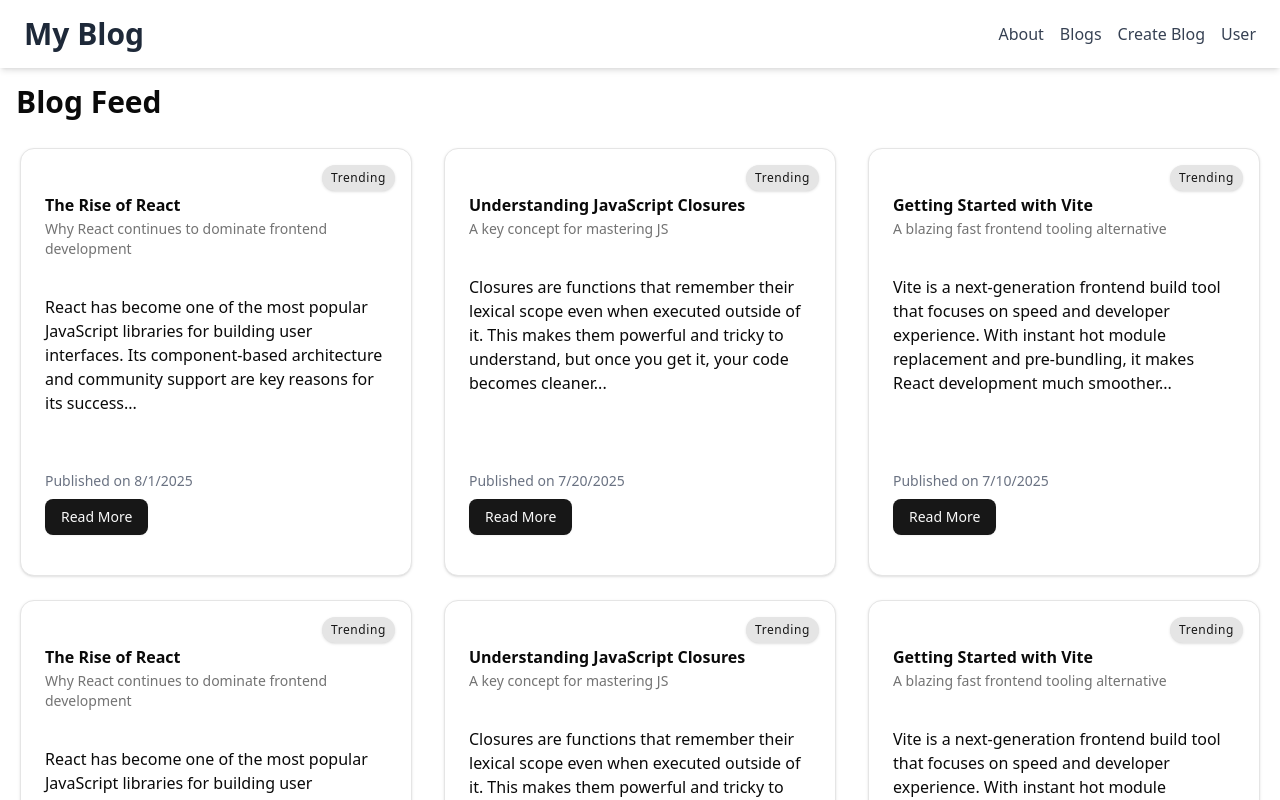
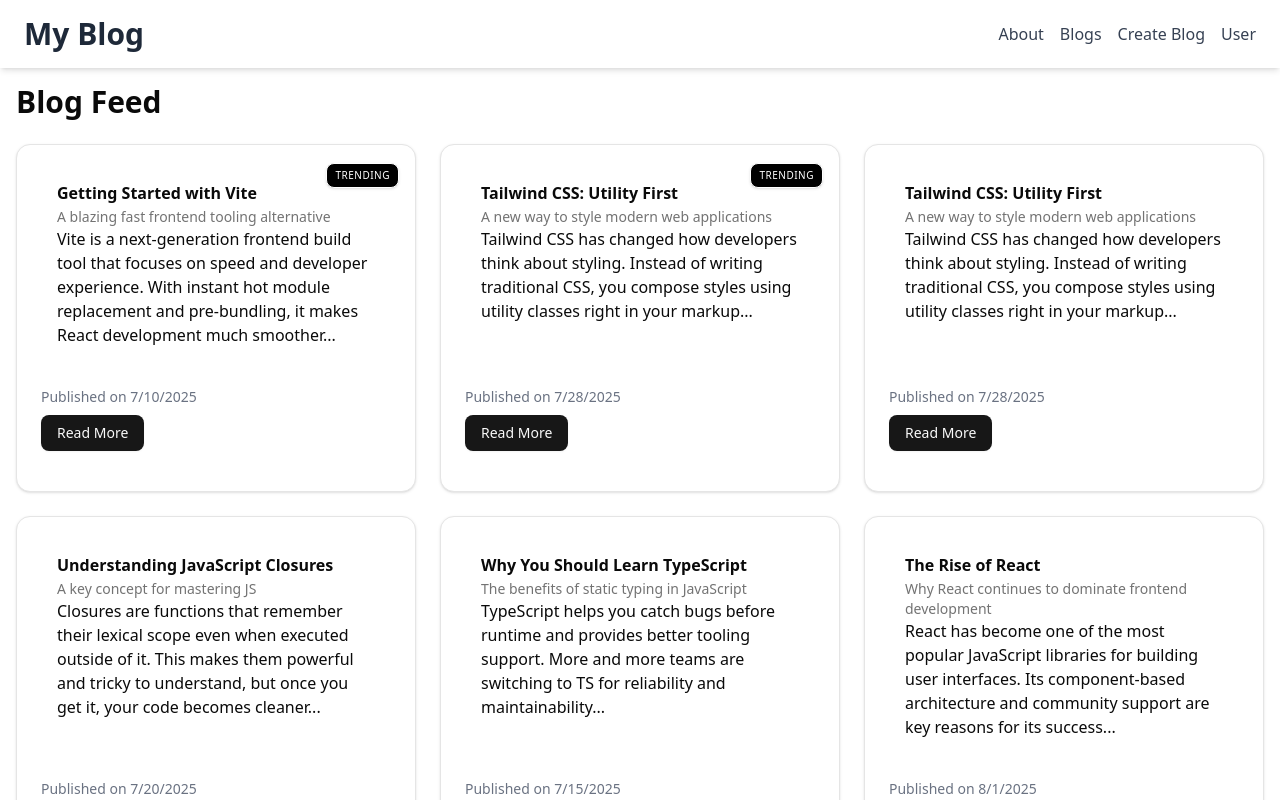
Before and after one commit to Sahana-Lakshmipathy-1/Blog-Website, a React (Vite) app in the folder client/: page /blog in a window 1280 px wide. Shown: the top 800 px of the page. Built offline with nearby package versions, Linux system fonts and the light colour scheme.

Commit message:
session storage and bloglayout rendering

```diff
--- a/client/src/components/BlogCard.jsx
+++ b/client/src/components/BlogCard.jsx
@@ -1,23 +1,44 @@
 import React from 'react'
-import {Card, CardContent, CardDescription, CardFooter, CardHeader,CardTitle} from '@/components/ui/card'
+import {
+  Card,
+  CardContent,
+  CardDescription,
+  CardFooter,
+  CardHeader,
+  CardTitle
+} from '@/components/ui/card'
 import { Button } from './ui/button'
 import { Link } from 'react-router-dom'
 import { Badge } from "@/components/ui/badge"
 
 const BlogCard = ({ blog }) => {
+  const badgeColor = blog.badge === 'Trending'
+    ? 'bg-black text-white border-white'
+    : blog.badge === 'New Article'
+    ? 'bg-blue-100 text-blue-800 border-blue-300'
+    : 'bg-gray-200 text-gray-800 border-gray-300';
+
   return (
-        <div className="grid-3col-3">
-            <Card className="h-full flex flex-col justify-between relative m-1">
-                <div>
-                    {blog.trending === true ?
-                    (<Badge variant="secondary" className="text-xs absolute top-4 right-4 tracking-wider border bg-neutral-200 px-2 py-1 rounded-xl shadow-sm">Trending</Badge>):
-                    ""}
+    <div className="grid-3col-3 relative">
+      <Card className="h-full flex flex-col justify-between relative">
+        <div className="p-4">
+          {blog.badge && (
+            <div className="absolute top-4 right-4">
+              <Badge
+                variant="default"
+                className={`text-[10px] uppercase tracking-wider border px-2 py-1 rounded-md shadow-sm ${badgeColor}`}
+              >
+                {blog.badge}
+              </Badge>
+            </div>
+          )}
 
-                    <CardHeader className="m-3 p-3">
+          <CardHeader>
             <CardTitle>{blog.title}</CardTitle>
             <CardDescription>{blog.subtitle}</CardDescription>
           </CardHeader>
-                    <CardContent className="m-3 p-3">
+
+          <CardContent>
             <p>{blog.content}</p>
           </CardContent>
         </div>
--- a/client/src/components/BlogForm.jsx
+++ b/client/src/components/BlogForm.jsx
@@ -1,11 +1,23 @@
 import React from 'react';
-import {Card,CardContent,CardDescription,CardFooter,CardHeader,CardTitle} from '@/components/ui/card';
+import { useNavigate } from 'react-router-dom';
+import { handleSubmit } from '../hooks/Submit';
+
+import {
+  Card,
+  CardContent,
+  CardDescription,
+  CardFooter,
+  CardHeader,
+  CardTitle,
+} from '@/components/ui/card';
 import { Input } from '@/components/ui/input';
 import { Label } from '@/components/ui/label';
 import { Textarea } from '@/components/ui/textarea';
 import { Button } from '@/components/ui/button';
 
 const BlogForm = () => {
+  const navigate = useNavigate();
+
   return (
     <div className="max-w-2xl mx-auto p-6">
       <Card className="shadow-lg rounded-2xl border border-gray-200">
@@ -14,14 +26,16 @@ const BlogForm = () => {
           <CardDescription>Get your ideas up and running...</CardDescription>
         </CardHeader>
 
+
+        <form onSubmit={(e) => handleSubmit(e, navigate)}>
           <CardContent className="space-y-6">
             <div className="space-y-2">
               <Label htmlFor="title">Title</Label>
               <Input
                 id="title"
+                name="title"
                 type="text"
                 placeholder="Give a title for your blog"
-              className="transition-all duration-200"
               />
             </div>
 
@@ -29,9 +43,9 @@ const BlogForm = () => {
               <Label htmlFor="subtitle">Subtitle</Label>
               <Input
                 id="subtitle"
+                name="subtitle"
                 type="text"
                 placeholder="Give a suitable subtitle"
-              className="transition-all duration-200"
               />
             </div>
 
@@ -39,16 +53,20 @@ const BlogForm = () => {
               <Label htmlFor="content">Content</Label>
               <Textarea
                 id="content"
+                name="content"
                 placeholder="Write your blog here..."
-              className="min-h-[180px] rounded-xl border border-gray-300 bg-white shadow-sm focus:border-blue-400 focus:ring-2 focus:ring-blue-200 focus:outline-none transition-all duration-200"
+                className="min-h-[180px]"
               />
             </div>
 
-          <Button className="w-full mt-4">Submit</Button>
+            <Button type="submit" className="w-full mt-4">
+              Submit
+            </Button>
           </CardContent>
+        </form>
 
         <CardFooter className="text-sm text-muted-foreground">
-          <p>Card Footer: Date/Time Published</p>
+          <p>Your blog will be saved in session and shown in preview.</p>
         </CardFooter>
       </Card>
     </div>
--- /dev/null
+++ b/client/src/components/BlogPreview.jsx
@@ -0,0 +1,9 @@
+import React from 'react'
+
+const BlogPreview = () => {
+  return (
+    <div>BlogPreview</div>
+  )
+}
+
+export default BlogPreview
--- a/client/src/data/blog.json
+++ b/client/src/data/blog.json
@@ -5,7 +5,7 @@
     "subtitle": "Why React continues to dominate frontend development",
     "content": "React has become one of the most popular JavaScript libraries for building user interfaces. Its component-based architecture and community support are key reasons for its success...",
     "createdAt": "2025-08-01T10:30:00Z",
-    "trending": true
+    "badge": "New Article"
   },
   {
     "id": 2,
@@ -13,7 +13,7 @@
     "subtitle": "A new way to style modern web applications",
     "content": "Tailwind CSS has changed how developers think about styling. Instead of writing traditional CSS, you compose styles using utility classes right in your markup...",
     "createdAt": "2025-07-28T14:45:00Z",
-    "trending": false
+    "badge": ""
   },
   {
     "id": 3,
@@ -21,7 +21,7 @@
     "subtitle": "A key concept for mastering JS",
     "content": "Closures are functions that remember their lexical scope even when executed outside of it. This makes them powerful and tricky to understand, but once you get it, your code becomes cleaner...",
     "createdAt": "2025-07-20T08:15:00Z",
-    "trending": true
+    "badge": ""
   },
   {
     "id": 4,
@@ -29,7 +29,7 @@
     "subtitle": "The benefits of static typing in JavaScript",
     "content": "TypeScript helps you catch bugs before runtime and provides better tooling support. More and more teams are switching to TS for reliability and maintainability...",
     "createdAt": "2025-07-15T12:00:00Z",
-    "trending": false
+    "badge": ""
   },
   {
     "id": 5,
@@ -37,48 +37,48 @@
     "subtitle": "A blazing fast frontend tooling alternative",
     "content": "Vite is a next-generation frontend build tool that focuses on speed and developer experience. With instant hot module replacement and pre-bundling, it makes React development much smoother...",
     "createdAt": "2025-07-10T09:50:00Z",
-    "trending": true
+    "badge": "Trending"
 
   },
   {
-    "id": 1,
+    "id": 6,
     "title": "The Rise of React",
     "subtitle": "Why React continues to dominate frontend development",
     "content": "React has become one of the most popular JavaScript libraries for building user interfaces. Its component-based architecture and community support are key reasons for its success...",
     "createdAt": "2025-08-01T10:30:00Z",
-    "trending": true
+    "badge": ""
   },
   {
-    "id": 2,
+    "id": 7,
     "title": "Tailwind CSS: Utility First",
     "subtitle": "A new way to style modern web applications",
     "content": "Tailwind CSS has changed how developers think about styling. Instead of writing traditional CSS, you compose styles using utility classes right in your markup...",
     "createdAt": "2025-07-28T14:45:00Z",
-    "trending": false
+    "badge": "Trending"
   },
   {
-    "id": 3,
+    "id": 8,
     "title": "Understanding JavaScript Closures",
     "subtitle": "A key concept for mastering JS",
     "content": "Closures are functions that remember their lexical scope even when executed outside of it. This makes them powerful and tricky to understand, but once you get it, your code becomes cleaner...",
     "createdAt": "2025-07-20T08:15:00Z",
-    "trending": true
+    "badge": ""
   },
   {
-    "id": 4,
+    "id": 9,
     "title": "Why You Should Learn TypeScript",
     "subtitle": "The benefits of static typing in JavaScript",
     "content": "TypeScript helps you catch bugs before runtime and provides better tooling support. More and more teams are switching to TS for reliability and maintainability...",
     "createdAt": "2025-07-15T12:00:00Z",
-    "trending": false
+    "badge": ""
   },
   {
-    "id": 5,
+    "id": 10,
     "title": "Getting Started with Vite",
     "subtitle": "A blazing fast frontend tooling alternative",
     "content": "Vite is a next-generation frontend build tool that focuses on speed and developer experience. With instant hot module replacement and pre-bundling, it makes React development much smoother...",
     "createdAt": "2025-07-10T09:50:00Z",
-    "trending": true
+    "badge": ""
 
   }
 ]
--- /dev/null
+++ b/client/src/hooks/Submit.js
@@ -0,0 +1,26 @@
+export const handleSubmit = (e, navigate) => {
+  e.preventDefault();
+
+  const data = new FormData(e.target);
+  const newBlog = {
+    id: Date.now(),
+    title: data.get('title'),
+    subtitle: data.get('subtitle'),
+    content: data.get('content'),
+    createdAt: new Date().toISOString(),
+   badge: 'New Article',
+  };
+
+  // Get existing blogs from localStorage
+  const storedBlogs = JSON.parse(localStorage.getItem('userBlogs')) || [];
+
+  // Add the new blog to the array
+  const updatedBlogs = [...storedBlogs, newBlog];
+
+  // Save back to localStorage
+  localStorage.setItem('userBlogs', JSON.stringify(updatedBlogs));
+
+  alert('Blog saved successfully!');
+
+  navigate('/blog/:id');
+};
--- a/client/src/layouts/BlogLayout.jsx
+++ b/client/src/layouts/BlogLayout.jsx
@@ -1,18 +1,36 @@
-import React from 'react';
+import React, { useEffect, useState } from 'react';
 import BlogCard from '@/components/BlogCard';
-import blogs from "../data/blog.json";
+import blogs from '../data/blog.json';
 
 const BlogLayout = () => {
+  const [allBlogs, setAllBlogs] = useState([]);
+
+  useEffect(() => {
+  const userBlogs = JSON.parse(localStorage.getItem('userBlogs')) || [];
+
+  const combined = [...blogs, ...userBlogs];
+
+  combined.sort((a, b) => {
+    const getPriority = (blog) => {
+      if (blog.badge === 'Trending') return 0;
+      if (blog.badge === 'New Article') return 2;
+      return 1;
+    };
+
+    return getPriority(a) - getPriority(b);
+  });
+
+  setAllBlogs(combined);
+}, []);
+
   return (
     <main>
       <h1 className="text-3xl font-bold mb-6">Blog Feed</h1>
 
       <div className="grid grid-cols-1 sm:grid-cols-2 lg:grid-cols-3 gap-6">
-        {[...blogs]
-          .sort((a, b) => b.trending - a.trending)
-          .map((blog) => (
-            <BlogCard key={blog.id} blog={blog} />
-          ))}
+        {allBlogs.map((blog) => (
+          <BlogCard key={blog.id} blog={blog} />
+        ))}
       </div>
     </main>
   );
--- a/client/src/routes/AppRoutes.jsx
+++ b/client/src/routes/AppRoutes.jsx
@@ -9,6 +9,7 @@ import Newsletter from '@/pages/Newsletter';
 import Home from '@/pages/Home';
 import Support from '@/pages/Support';
 import About from '@/pages/About';
+import BlogPreview from '@/components/BlogPreview';
 
 
 const AppRoutes = () => {
@@ -23,7 +24,7 @@ const AppRoutes = () => {
       <Route path='/support' element={<Support/>}/>
       <Route path='about' element={<About/>}/>
       <Route path='/newsletter' element={<Newsletter/>}/>
-
+      <Route path='/preview' element={<BlogPreview/>}/>
     </Routes>
   );
 };
```
Lines whose indentation alone changed are shown as unchanged.
